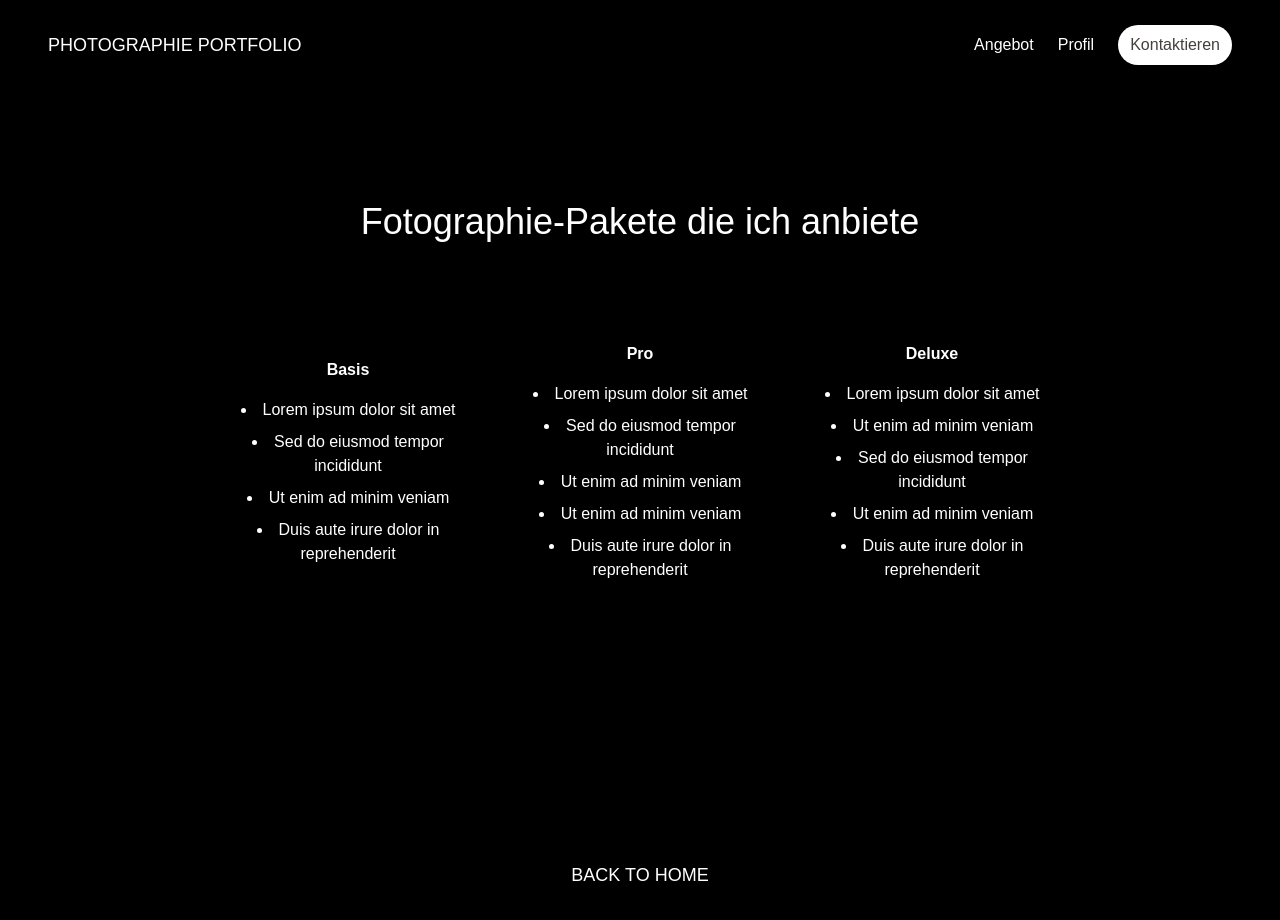
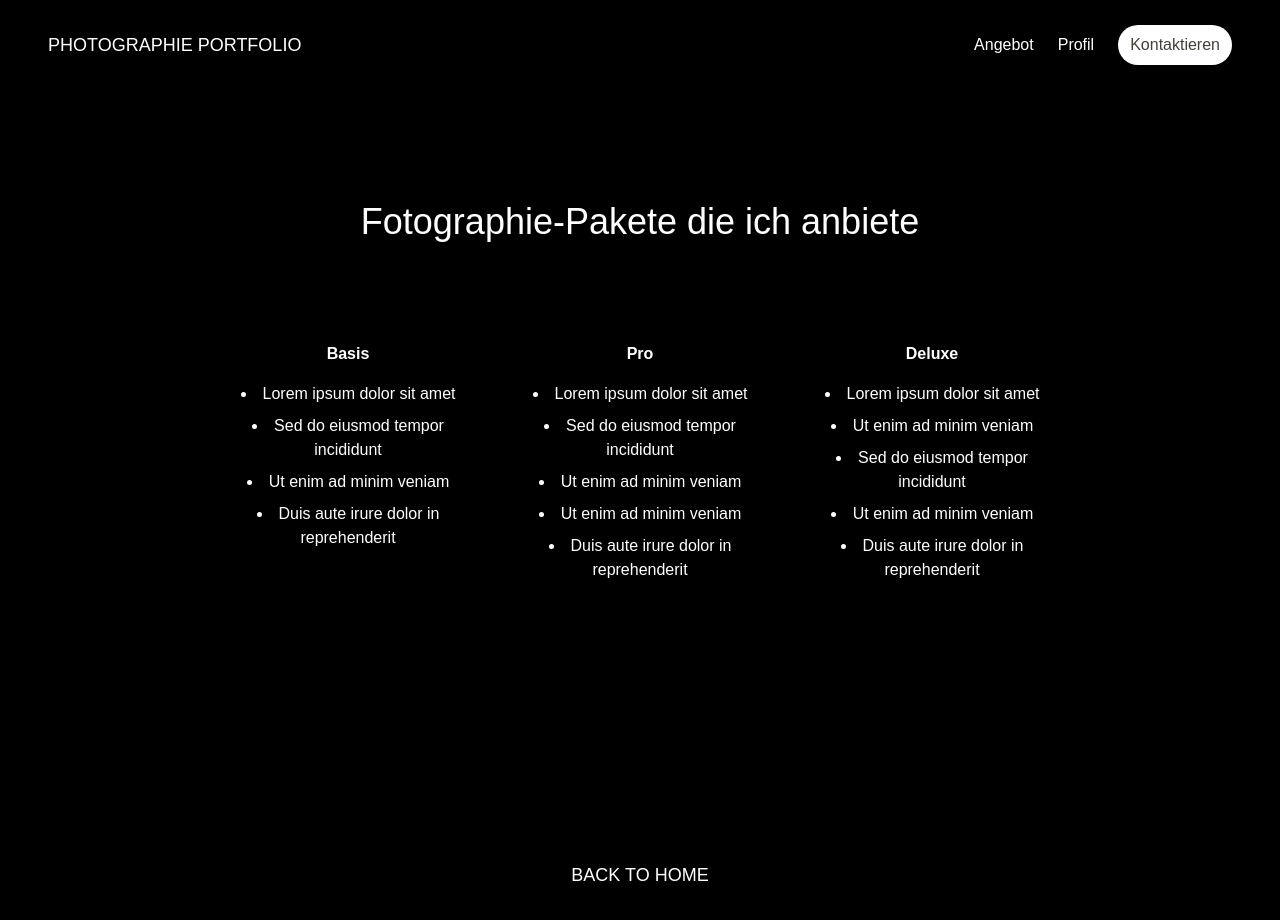
Before and after one commit to BlackSquirrel34/photographer-portfolio, a Next.js app in the folder app/: page /angebot in a window 1280 px wide. Shown: the top 920 px of the page. Built offline with nearby package versions, Linux system fonts and the light colour scheme; a web font is replaced by a local one.

Commit message:
angebot layout fixed

```diff
--- a/app/pages/angebot/index.tsx
+++ b/app/pages/angebot/index.tsx
@@ -41,7 +41,7 @@ export default function Profil() {
           </h2>
           <div className="rounded-lg p-5 flex flex-col md:flex-row md:gap-4 space-y-8 md:space-y-0">
             {/* Erster div */}
-            <div className="flex-1 p-4 rounded flex items-center">
+            <div className="flex-1 p-4 rounded">
               {" "}
               {/* Hier hinzugefügt */}
               <div>
@@ -55,7 +55,7 @@ export default function Profil() {
               </div>
             </div>
             {/* Zweiter div */}
-            <div className="flex-1 p-4 rounded ">
+            <div className="flex-1 p-4 rounded">
               <h4 className="pb-4 font-bold">Pro</h4>
               <ul className="list-disc list-inside space-y-2">
                 <li>Lorem ipsum dolor sit amet</li>
```
